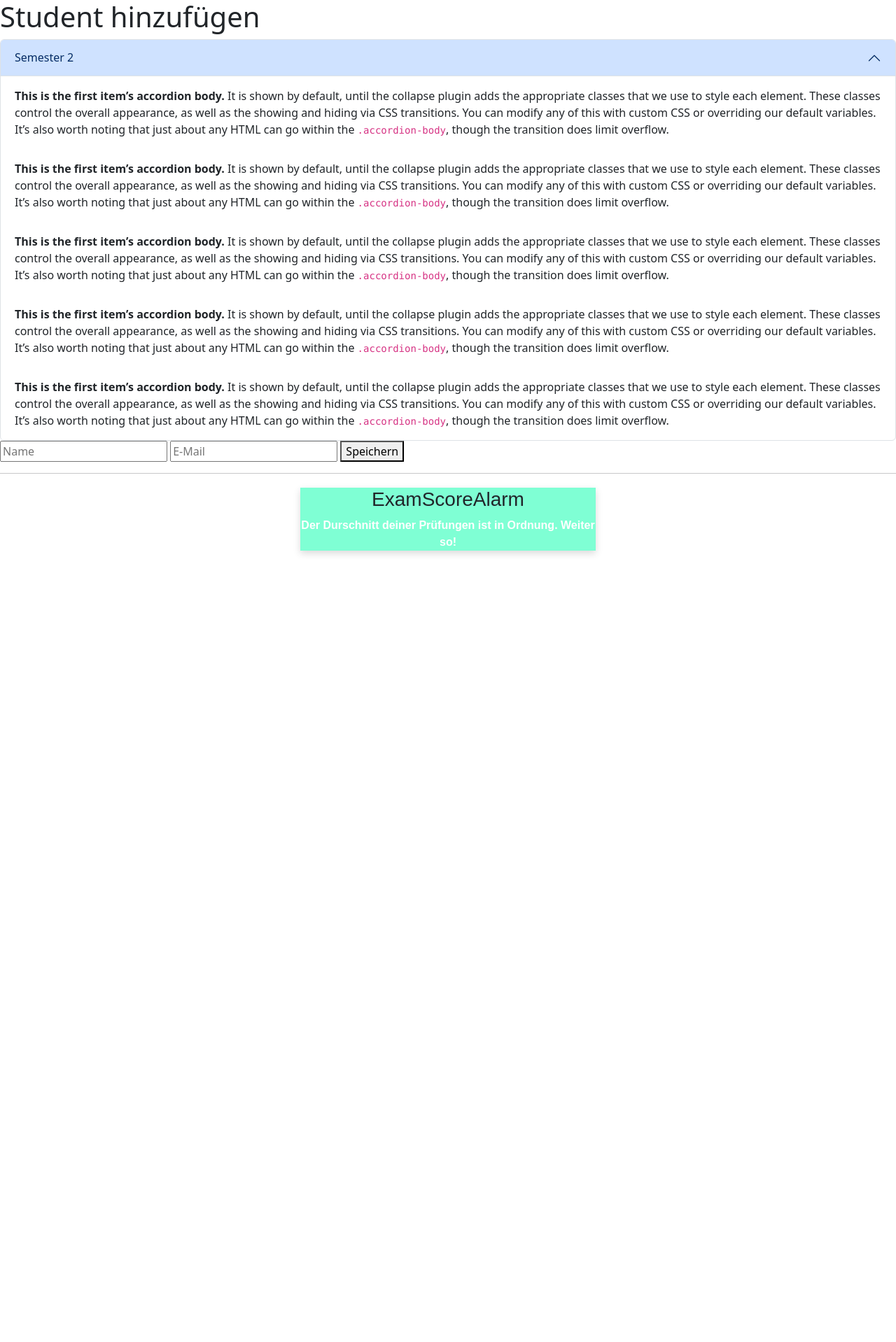
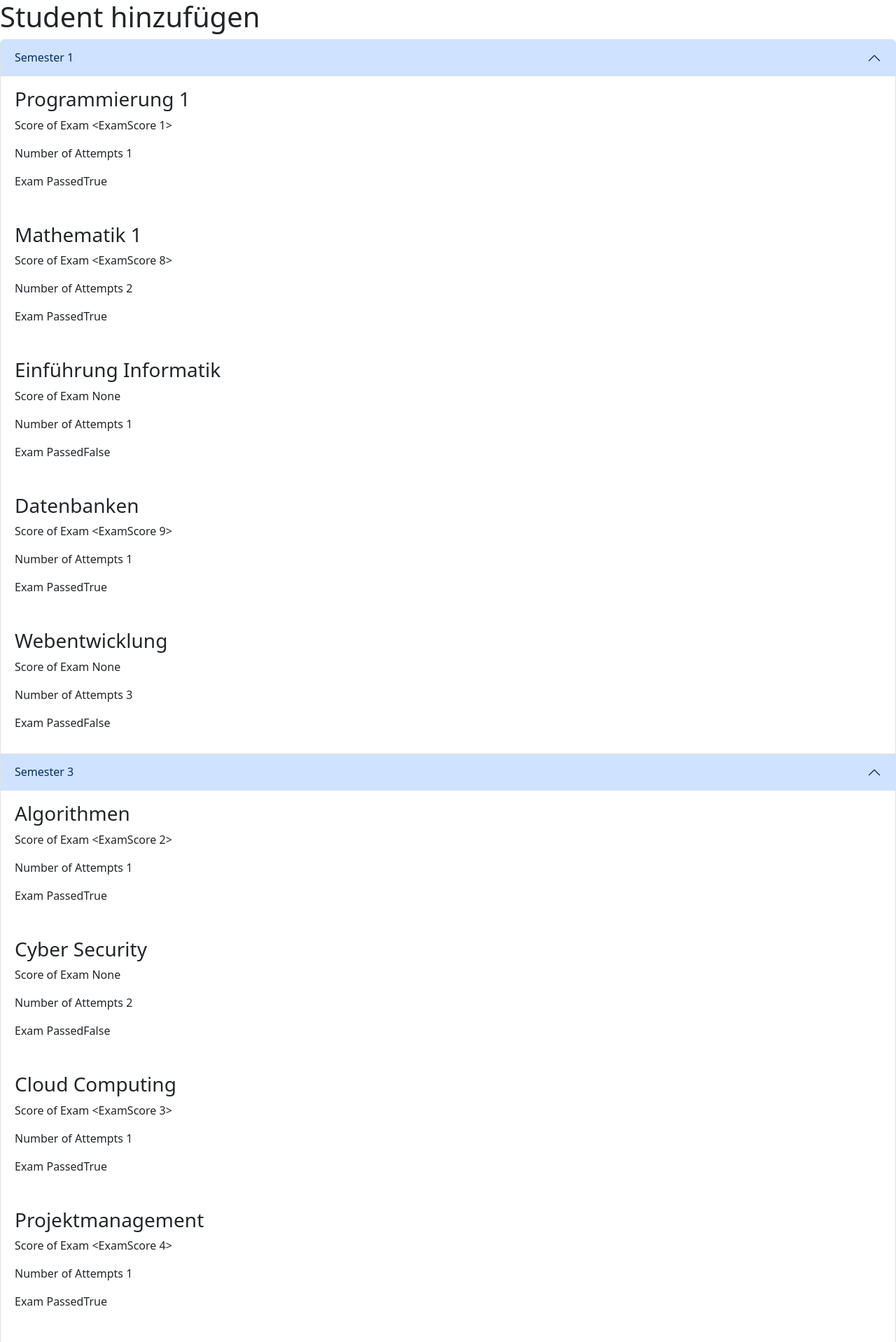
Before and after one commit to Stefanb0711/UniversityDashboard, a Flask app: page /dashboard in a window 1280 px wide. Shown: the top 1918 px of the page at 70% size. Before the commit the page ends 793 px from the top, so only its background shows below. Run offline with Flask 3, Linux system fonts and the light colour scheme; parts of the project's set-up code (start-up, migrations or seed data) failed here and were passed over.

Commit message:
Semester und Module werden angezeigt

```diff
--- a/app.py
+++ b/app.py
@@ -66,42 +66,42 @@
     # ------------------------
     # Module für Semester 1
     # ------------------------
-    modul1 = Module(name="Programmierung 1", semester=semester1, passed=True)
-    modul2 = Module(name="Mathematik 1", semester=semester1, passed=True)
-    modul3 = Module(name="Einführung Informatik", semester=semester1, passed=False)
-    modul4 = Module(name="Datenbanken", semester=semester1, passed=True)
-    modul5 = Module(name="Webentwicklung", semester=semester1, passed=False)
+
+    modul1 = Module(name="Programmierung 1", semester=semester1, passed=True, number_of_attempts=1)
+    modul2 = Module(name="Mathematik 1", semester=semester1, passed=True, number_of_attempts=2)
+    modul3 = Module(name="Einführung Informatik", semester=semester1, passed=False, number_of_attempts=1)
+    modul4 = Module(name="Datenbanken", semester=semester1, passed=True, number_of_attempts=1)
+    modul5 = Module(name="Webentwicklung", semester=semester1, passed=False, number_of_attempts=3)
 
     # ------------------------
     # Module für Semester 2
     # ------------------------
 
-    modul6 = Module(name="Programmierung 2", semester=semester2, passed=True)
-    modul7 = Module(name="Mathematik 2", semester=semester2, passed=False)
-    modul8 = Module(name="Software Engineering", semester=semester2, passed=True)
-    modul9 = Module(name="Betriebssysteme", semester=semester2, passed=True)
-    modul10 = Module(name="Netzwerktechnik", semester=semester2, passed=False)
+    modul6 = Module(name="Programmierung 2", semester=semester2, passed=True, number_of_attempts=1)
+    modul7 = Module(name="Mathematik 2", semester=semester2, passed=False, number_of_attempts=2)
+    modul8 = Module(name="Software Engineering", semester=semester2, passed=True, number_of_attempts=1)
+    modul9 = Module(name="Betriebssysteme", semester=semester2, passed=True, number_of_attempts=2)
+    modul10 = Module(name="Netzwerktechnik", semester=semester2, passed=False, number_of_attempts=3)
 
     # ------------------------
     # Module für Semester 3
     # ------------------------
 
-    modul11 = Module(name="Algorithmen", semester=semester3, passed=True)
-    modul12 = Module(name="Cyber Security", semester=semester3, passed=False)
-    modul13 = Module(name="Cloud Computing", semester=semester3, passed=True)
-    modul14 = Module(name="Projektmanagement", semester=semester3, passed=True)
-    modul15 = Module(name="KI Grundlagen", semester=semester3, passed=False)
+    modul11 = Module(name="Algorithmen", semester=semester3, passed=True, number_of_attempts=1)
+    modul12 = Module(name="Cyber Security", semester=semester3, passed=False, number_of_attempts=2)
+    modul13 = Module(name="Cloud Computing", semester=semester3, passed=True, number_of_attempts=1)
+    modul14 = Module(name="Projektmanagement", semester=semester3, passed=True, number_of_attempts=1)
+    modul15 = Module(name="KI Grundlagen", semester=semester3, passed=False, number_of_attempts=3)
 
     # ------------------------
     # Module für Semester 4
     # ------------------------
 
-    modul16 = Module(name="Machine Learning", semester=semester4, passed=False)
-    modul17 = Module(name="Mobile Entwicklung", semester=semester4, passed=True)
-    modul18 = Module(name="DevOps", semester=semester4, passed=True)
-    modul19 = Module(name="IT-Recht", semester=semester4, passed=True)
-    modul20 = Module(name="Bachelorarbeit", semester=semester4, passed=False)
-
+    modul16 = Module(name="Machine Learning", semester=semester4, passed=False, number_of_attempts=2)
+    modul17 = Module(name="Mobile Entwicklung", semester=semester4, passed=True, number_of_attempts=1)
+    modul18 = Module(name="DevOps", semester=semester4, passed=True, number_of_attempts=1)
+    modul19 = Module(name="IT-Recht", semester=semester4, passed=True, number_of_attempts=2)
+    modul20 = Module(name="Bachelorarbeit", semester=semester4, passed=False, number_of_attempts=1)
     # endregion
 
     # region Examscores
@@ -228,7 +228,7 @@
 
     print("Dashboard wurde aufgerufen")
 
-    student = Student.query.filter_by(name="Anna Schmidt").first()
+    student = Student.query.filter_by(name="Max Müller").first()
 
 
     my_dashboard = Dashboard(student=student
@@ -240,12 +240,16 @@
 
     my_dashboard.exam_score_alarm()
 
+    for semester in my_dashboard.semesters:
+
+        print("Semester: ", semester)
+
+
 
 
     return render_template("dashboard.html", my_dashboard=my_dashboard,
                            semesters=my_dashboard.semesters,
-                           current_semester=my_dashboard.current_semester
-)
+                           current_semester=my_dashboard.current_semester)
 
 
 
--- a/meineBib.py
+++ b/meineBib.py
@@ -246,6 +246,7 @@
     # Sie verbindet die Tabellen Semester und Module miteinander
 
     semester_id = db.Column(db.Integer, db.ForeignKey("semester.id"))
+    number_of_attempts = db.Column(db.Integer, nullable=False, default=3)
 
     #Ermöglicht Zugriff auf das Semesterobjekt
     semester = db.relationship("Semester", back_populates="modules")
--- a/templates/dashboard.html
+++ b/templates/dashboard.html
@@ -10,10 +10,13 @@
         <h1>Student hinzufügen</h1>
 
 
-        <!-- Semesters -->
+
 
         <div class="accordion" id="accordionPanelsStayOpenExample">
-            {% for semester in semesters  %}
+        <!-- Semesters -->
+                {% for semester in semesters  %}
+
+
                     <div class="accordion-item">
                         <h2 class="accordion-header">
 
@@ -31,17 +34,26 @@
                             {%  endif %}
 
                         </h2>
+
+
                         <div id="panelsStayOpen-collapseOne" class="accordion-collapse collapse show">
 
+
                             {% for module in semester.modules %}
-                            <div class="accordion-body">
-                                <strong>This is the first item’s accordion body.</strong> It is shown by default, until the collapse plugin adds the appropriate classes that we use to style each element. These classes control the overall appearance, as well as the showing and hiding via CSS transitions. You can modify any of this with custom CSS or overriding our default variables. It’s also worth noting that just about any HTML can go within the <code>.accordion-body</code>, though the transition does limit overflow.
-                            </div>
+                                <div class="accordion-body">
+
+                                <h3> {{ module.name }}</h3>
+                                <p>Score of Exam {{ module.exam_score }}</p>
+                                <p> Number of Attempts {{ module.number_of_attempts }}</p>
+                                <p>Exam Passed{{ module.passed }}</p>
+                                </div>
                             {% endfor %}
                         </div>
-                    </div>
+
                 </div>
             {% endfor %}
+
+        </div>
 
 
         <form method="POST">
@@ -52,31 +64,92 @@
 
         <hr>
 
-        <div style="
-        width: 33%;
-        background-color: {{ 'red' if my_dashboard.exam_score_alarm_triggered else 'aquamarine' }};
-        margin: 20px auto;
-        box-shadow: 0px 4px 10px rgba(0,0,0,0.15);
-        text-align: center;
-        font-family: Arial;
-        ">
-            <h3>ExamScoreAlarm</h3>
-
-            {%  if my_dashboard.exam_score_alarm_triggered %}
-                <p style="color: white; font-weight: bold;">
-                    Achtung! Der Durchschnitt aller Prüfungen ist kritisch.
-                </p>
-
-            {% elif not my_dashboard.exam_score_alarm_triggered %}
-                <p style="color: white; font-weight: bold;">
-                    Der Durschnitt deiner Prüfungen ist in Ordnung. Weiter so!
-                </p>
-
-            {% endif %}
+        <!--
+        <div class="accordion" id="accordionExample">
+            <div class="accordion-item">
+                <h2 class="accordion-header">
+                    <button class="accordion-button" type="button" data-bs-toggle="collapse" data-bs-target="#collapseOne" aria-expanded="true" aria-controls="collapseOne">
+                        Accordion Item #1
+                    </button>
+                </h2>
+                <div id="collapseOne" class="accordion-collapse collapse show" data-bs-parent="#accordionExample">
+                    <div class="accordion-body">
+                        <strong>This is the first item’s accordion body.</strong> It is shown by default, until the collapse plugin adds the appropriate classes that we use to style each element. These classes control the overall appearance, as well as the showing and hiding via CSS transitions. You can modify any of this with custom CSS or overriding our default variables. It’s also worth noting that just about any HTML can go within the <code>.accordion-body</code>, though the transition does limit overflow.
+                    </div>
+                </div>
+            </div>
+            <div class="accordion-item">
+                <h2 class="accordion-header">
+                    <button class="accordion-button collapsed" type="button" data-bs-toggle="collapse" data-bs-target="#collapseTwo" aria-expanded="false" aria-controls="collapseTwo">
+                        Accordion Item #2
+                    </button>
+                </h2>
+                <div id="collapseTwo" class="accordion-collapse collapse" data-bs-parent="#accordionExample">
+                    <div class="accordion-body">
+                        <strong>This is the second item’s accordion body.</strong> It is hidden by default, until the collapse plugin adds the appropriate classes that we use to style each element. These classes control the overall appearance, as well as the showing and hiding via CSS transitions. You can modify any of this with custom CSS or overriding our default variables. It’s also worth noting that just about any HTML can go within the <code>.accordion-body</code>, though the transition does limit overflow.
+                    </div>
+                </div>
+            </div>
+            <div class="accordion-item">
 
 
+                <h2 class="accordion-header">
+                    <button class="accordion-button collapsed" type="button" data-bs-toggle="collapse" data-bs-target="#collapseTwo" aria-expanded="false" aria-controls="collapseTwo">
+                        Accordion Item #2
+                    </button>
+                </h2>
+                <div id="collapseTwo" class="accordion-collapse collapse" data-bs-parent="#accordionExample">
 
+                    <ul class="list-group my-3">
+                        <li class="list-group-item">
+                            <div class="row">
+                                <div class="col-6">
+                                    Modulname
+                                </div>
+                                <div class="col-3">
+                                    Note
+                                </div>
+                                <div class="col-3">
+                                    ECTS
+                                </div>
+                            </div>
+                        </li>
+
+                        <li class="list-group-item">
+                            <div class="row">
+                                <div class="col-6">
+                                    Programmierung
+                                </div>
+                                <div class="col-3">
+                                    1.7
+                                </div>
+                                <div class="col-3">
+                                    5
+                                </div>
+                            </div>
+                        </li>
+
+                        <li class="list-group-item">
+                            <div class="row">
+                                <div class="col-6">
+                                    Datenbanken
+                                </div>
+                                <div class="col-3">
+                                    2.0
+                                </div>
+                                <div class="col-3">
+                                    5
+                                </div>
+                            </div>
+                        </li>
+                    </ul>
+
+                </div>
+            </div>
         </div>
+        -->
+
+
 
 
         <script src="https://cdn.jsdelivr.net/npm/bootstrap@5.3.8/dist/js/bootstrap.bundle.min.js" integrity="sha384-FKyoEForCGlyvwx9Hj09JcYn3nv7wiPVlz7YYwJrWVcXK/BmnVDxM+D2scQbITxI" crossorigin="anonymous"></script>
```
Also changed, not shown: instance/meineDatenbank.db.
